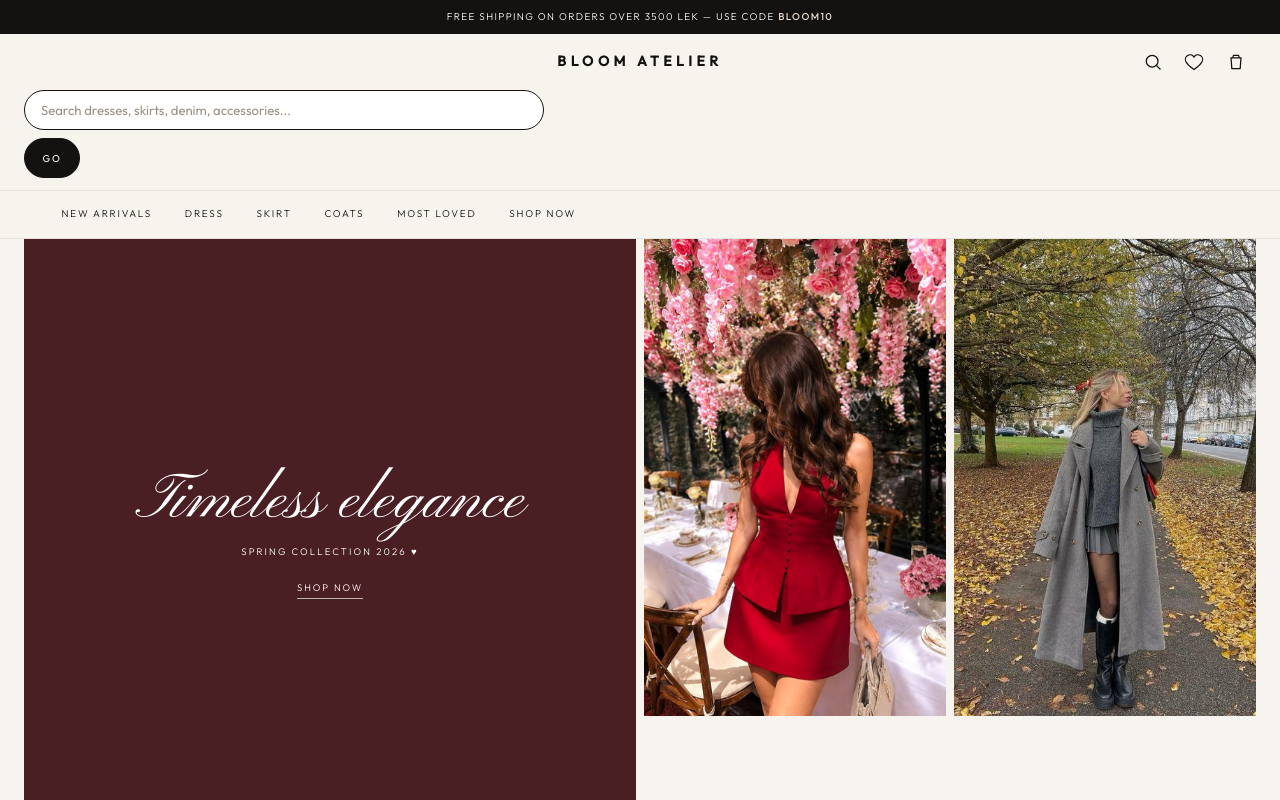
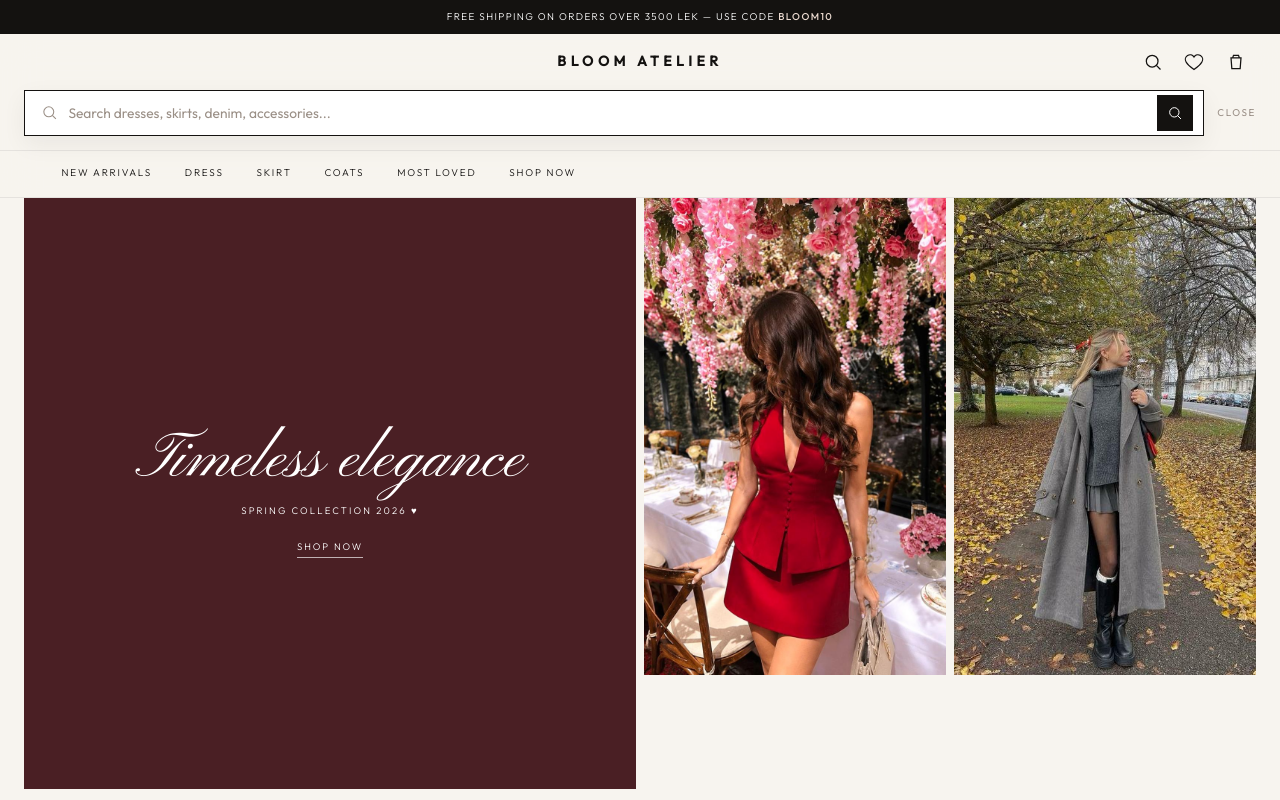
Before and after one commit to auroradimni/bloom-atelier, a Nuxt app: page / in a window 1280 px wide. Both pictures are taken after a click on the button "Search". Shown: the top 800 px of the page. Built offline with nearby package versions, Linux system fonts and the light colour scheme.

Commit message:
Redesign header search bar as inline full-width field
Fix stacked layout caused by global form styles. Use icon-led input
with integrated submit button and close control.

Co-authored-by: auroradimni <auroradimni@users.noreply.github.com>

```diff
--- a/components/AppHeader.vue
+++ b/components/AppHeader.vue
@@ -44,6 +44,11 @@
 
     <div v-if="searchOpen" class="site-nav-search page-shell">
       <form class="search-form" @submit.prevent="onSearch">
+        <div class="search-field">
+          <svg class="search-leading-icon" viewBox="0 0 24 24" aria-hidden="true">
+            <circle cx="11" cy="11" r="7" fill="none" stroke="currentColor" stroke-width="1.5" />
+            <path d="M16 16l5 5" fill="none" stroke="currentColor" stroke-width="1.5" />
+          </svg>
           <input
             ref="searchInput"
             v-model="query"
@@ -51,7 +56,16 @@
             placeholder="Search dresses, skirts, denim, accessories..."
             aria-label="Search products"
           />
-        <button type="submit" class="search-submit">Go</button>
+          <button type="submit" class="search-action" aria-label="Search">
+            <svg viewBox="0 0 24 24" aria-hidden="true">
+              <circle cx="11" cy="11" r="7" fill="none" stroke="currentColor" stroke-width="1.5" />
+              <path d="M16 16l5 5" fill="none" stroke="currentColor" stroke-width="1.5" />
+            </svg>
+          </button>
+        </div>
+        <button type="button" class="search-close" aria-label="Close search" @click="toggleSearch">
+          Close
+        </button>
       </form>
     </div>
 
@@ -235,47 +249,108 @@ function onSearch() {
 }
 
 .site-nav-search {
-  padding: 0 0 0.75rem;
+  padding: 0 0 0.85rem;
 }
 
 .search-form {
   display: flex;
-  gap: 0.5rem;
+  flex-direction: row;
+  align-items: center;
+  gap: 0.85rem;
+  width: 100%;
+  max-width: none;
 }
 
-.search-form input {
+.search-field {
   flex: 1;
-  padding: 0.7rem 1rem;
-  border: 1px solid var(--line);
-  border-radius: 999px;
+  display: flex;
+  align-items: center;
+  gap: 0.65rem;
+  min-height: 46px;
+  padding: 0 0.35rem 0 1rem;
+  border: 1px solid rgba(20, 18, 16, 0.14);
   background: var(--surface);
-  font-family: var(--font-body);
-  font-size: 0.82rem;
-  color: var(--ink);
-  outline: none;
-  transition: border-color 0.3s var(--ease);
+  transition: border-color 0.3s var(--ease), box-shadow 0.3s var(--ease);
 }
 
-.search-form input:focus {
+.search-field:focus-within {
   border-color: var(--ink);
+  box-shadow: 0 8px 24px rgba(20, 18, 16, 0.06);
 }
 
-.search-form input::placeholder {
+.search-leading-icon {
+  width: 17px;
+  height: 17px;
+  flex-shrink: 0;
   color: var(--stone);
 }
 
-.search-submit {
-  min-height: 40px;
-  padding: 0 1.1rem;
-  border: 1px solid var(--ink);
-  border-radius: 999px;
+.search-field input {
+  flex: 1;
+  min-width: 0;
+  width: auto;
+  padding: 0;
+  border: 0;
+  border-radius: 0;
+  background: transparent;
+  font-family: var(--font-body);
+  font-size: 0.86rem;
+  color: var(--ink);
+  outline: none;
+}
+
+.search-field input::placeholder {
+  color: var(--stone);
+}
+
+.search-field input::-webkit-search-cancel-button {
+  display: none;
+}
+
+.search-action {
+  width: 36px;
+  height: 36px;
+  min-height: 36px;
+  padding: 0;
+  margin: 4px;
+  border: 0;
+  border-radius: 0;
   background: var(--ink);
   color: var(--surface);
+  display: grid;
+  place-items: center;
+  cursor: pointer;
+  flex-shrink: 0;
+  align-self: auto;
+  transition: opacity 0.3s var(--ease);
+}
+
+.search-action:hover {
+  opacity: 0.82;
+}
+
+.search-action svg {
+  width: 16px;
+  height: 16px;
+}
+
+.search-close {
+  min-height: auto;
+  padding: 0.35rem 0;
+  border: 0;
+  background: transparent;
   font-family: var(--font-body);
   font-size: 0.62rem;
   letter-spacing: 0.16em;
   text-transform: uppercase;
+  color: var(--stone);
   cursor: pointer;
+  align-self: auto;
+  white-space: nowrap;
+}
+
+.search-close:hover {
+  color: var(--ink);
 }
 
 .site-nav-categories {
@@ -325,6 +400,18 @@ function onSearch() {
   color: var(--stone);
 }
 
+@media (max-width: 560px) {
+  .search-form {
+    flex-direction: column;
+    align-items: stretch;
+    gap: 0.55rem;
+  }
+
+  .search-close {
+    align-self: flex-end;
+  }
+}
+
 @media (max-width: 900px) {
   .menu-toggle {
     display: grid;
```
Lines whose indentation alone changed are shown as unchanged.
